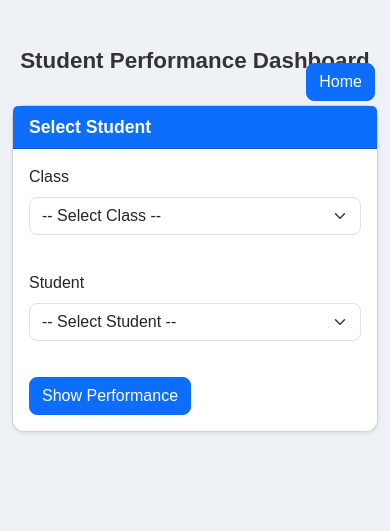
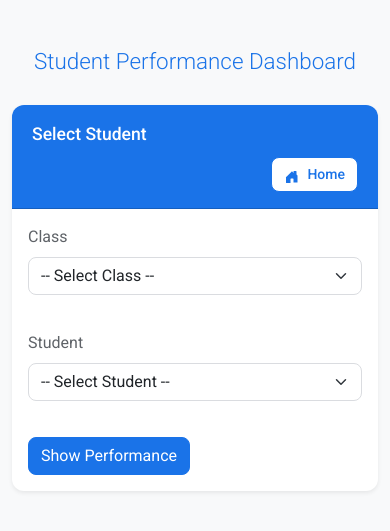
Before and after one commit to teluguabbai/school, a Django app: template school/templates/student_performance.html in a window 390 px wide. Shown: the top 531 px of the page. Run offline with Django 4.2, Linux system fonts and the light colour scheme; the template is opened without the code that fills it, so the values that code supplies are empty.

Commit message:
Update student_performance.html

```diff
--- a/school/templates/student_performance.html
+++ b/school/templates/student_performance.html
@@ -1,70 +1,127 @@
+{% load static %}
 <!DOCTYPE html>
 <html lang="en">
 <head>
     <meta charset="UTF-8">
     <meta name="viewport" content="width=device-width, initial-scale=1">
     <title>Student Performance Dashboard - SDR School</title>
+    <link href="https://fonts.googleapis.com/css2?family=Roboto:wght@300;400;500;700&display=swap" rel="stylesheet">
     <link href="https://cdn.jsdelivr.net/npm/bootstrap@5.3.3/dist/css/bootstrap.min.css" rel="stylesheet">
     <style>
+        /* BASE STYLES - GOOGLE/MATERIAL INSPIRED */
         body {
-            background-color: #eef2f7;
-            font-family: Arial, sans-serif;
+            background-color: #f8f9fa; /* Lighter background */
+            font-family: 'Roboto', sans-serif; /* Google Font */
+            color: #3c4043; /* Google's dark text color */
         }
 
         h2 {
-            font-weight: 700;
+            font-weight: 300; /* Lighter font for modern title */
+            font-size: 2rem;
             margin-bottom: 30px;
             text-align: center;
-            color: #333;
+            color: #1a73e8; /* Google Blue */
         }
 
         .card {
+            border: none; /* Remove default border */
             border-radius: 12px;
-            box-shadow: 0 5px 15px rgba(0,0,0,0.1);
+            /* Subtle, multi-layer shadow for elevation */
+            box-shadow: 0 1px 2px 0 rgba(60, 64, 67, .15), 0 2px 6px 2px rgba(60, 64, 67, .05);
+            transition: box-shadow 0.3s ease;
         }
 
+        .card:hover {
+             box-shadow: 0 4px 8px 0 rgba(60, 64, 67, .2), 0 6px 20px 0 rgba(60, 64, 67, .1);
+        }
+
+        /* CARD HEADERS - Use Flexbox for button alignment */
         .card-header {
-            font-weight: 600;
+            font-weight: 500;
             font-size: 1.1rem;
+            padding: 1rem 1.25rem;
+            border-radius: 12px 12px 0 0 !important;
+            /* Flexbox for perfect alignment of header title and button */
+            display: flex;
+            justify-content: space-between;
+            align-items: center;
         }
+
+        /* Custom Card Header Colors for Google Aesthetic */
+        .card-header.bg-primary { background-color: #1a73e8 !important; }
+        .card-header.bg-success { background-color: #34a853 !important; }
+        .card-header.bg-warning { background-color: #fbbc05 !important; color: #3c4043 !important; }
+        .card-header.bg-info { background-color: #4285f4 !important; }
+
 
         table th, table td {
             vertical-align: middle !important;
+            border-color: #dadce0; /* Lighter table borders */
         }
 
         .table-striped tbody tr:nth-of-type(odd) {
-            background-color: rgba(0,0,0,.05);
+            background-color: #f5f5f5; /* Lighter stripe color */
+        }
+
+        table tbody tr:hover {
+            background-color: #e8f0fe; /* Light Google Blue on hover */
         }
 
         .summary-card p {
             font-size: 1rem;
             margin-bottom: 0.3rem;
+            color: #5f6368;
         }
 
         .form-label {
-            font-weight: 500;
+            font-weight: 400;
+            color: #5f6368;
         }
 
         select.form-select {
             border-radius: 8px;
+            border-color: #dadce0;
         }
 
-        .btn-primary, .btn-primary:hover {
+        .btn-primary {
+            background-color: #1a73e8;
+            border-color: #1a73e8;
             border-radius: 8px;
+            transition: background-color 0.2s;
+        }
+        .btn-primary:hover {
+            background-color: #1764cc;
+            border-color: #1764cc;
         }
 
         .table-responsive {
-            margin-top: 15px;
+            margin-top: 5px; /* Reduced margin */
         }
 
-        /* Home button style */
+        /* HOME BUTTON RE-STYLED AND POSITIONED */
+        /* Removed original .home-btn position: absolute; */
         .home-btn {
-            position: absolute;
-            top: 20px;
-            right: 20px;
+            background-color: #fff;
+            color: #1a73e8 !important;
+            border: 1px solid #1a73e8;
+            padding: 0.375rem 0.75rem;
+            font-weight: 500;
+            border-radius: 8px;
+            text-decoration: none;
+        }
+        .home-btn:hover {
+            background-color: #e8f0fe; /* Light blue hover */
+            color: #1764cc !important;
         }
 
-        /* Responsive adjustments */
+        /* Table header style */
+        table thead th {
+            background-color: #1a73e8; /* Google Blue for table header */
+            color: #fff;
+            border-color: #1a73e8;
+        }
+
+        /* RESPONSIVE ADJUSTMENTS */
         @media (max-width: 768px) {
             .row .col-md-6 {
                 margin-bottom: 20px;
@@ -72,9 +129,15 @@
             h2 {
                 font-size: 1.6rem;
             }
-            .home-btn {
-                top: 15px;
-                right: 15px;
+            /* Adjustments for Home button inside header on small screens */
+            .card-header {
+                flex-direction: column;
+                align-items: flex-start;
+                padding-bottom: 1rem;
+            }
+            .card-header .home-btn {
+                margin-top: 10px;
+                align-self: flex-end; /* Pushes button to the right */
             }
         }
 
@@ -83,30 +146,21 @@
                 font-size: 1.4rem;
             }
         }
-
-        /* Table header style */
-        table thead th {
-            background-color: #0d6efd;
-            color: #fff;
-        }
-
-        table tbody tr:hover {
-            background-color: rgba(13,110,253,0.1);
-        }
     </style>
 </head>
 <body>
 
-<div class="container my-5 position-relative">
+<div class="container my-5"> <h2>Student Performance Dashboard</h2>
 
-    <!-- Home Button -->
-    <a href="{% url 'home' %}" class="btn btn-primary home-btn">Home</a>
-
-    <h2>Student Performance Dashboard</h2>
-
-    <!-- Student Selection -->
     <div class="card shadow-sm mb-4">
-        <div class="card-header bg-primary text-white">Select Student</div>
+        <div class="card-header bg-primary text-white">
+            <span>Select Student</span>
+            <a href="{% url 'home' %}" class="btn btn-sm home-btn">
+                <svg xmlns="http://www.w3.org/2000/svg" width="16" height="16" fill="currentColor" class="bi bi-house-door-fill me-1" viewBox="0 0 16 16">
+                    <path d="M6.5 14.5v-3.505c0-.245.25-.495.5-.495h2c.25 0 .5.25.5.495v3.505h4v-7l-1-1V3.5a.5.5 0 0 0-.5-.5h-2a.5.5 0 0 0-.5.5V5L8 3.207l-5.5 5.5A.5.5 0 0 0 2 9.5v5a.5.5 0 0 0 .5.5h4z"/>
+                </svg> Home
+            </a>
+        </div>
         <div class="card-body">
             <form method="GET">
                 <div class="row g-3">
@@ -145,7 +199,6 @@
     </div>
 
     {% if selected_student %}
-    <!-- Student Details -->
     <div class="card shadow-sm mb-4">
         <div class="card-header bg-success text-white">Student Details</div>
         <div class="card-body summary-card">
@@ -155,18 +208,19 @@
         </div>
     </div>
 
-    <div class="row">
-        <!-- Attendance Summary -->
+    <div class="row g-4">
         <div class="col-md-6">
-            <div class="card shadow-sm mb-4">
+            <div class="card shadow-sm h-100">
                 <div class="card-header bg-warning text-dark">Attendance Summary</div>
                 <div class="card-body summary-card">
                     {% if attendance_summary %}
                         <table class="table table-bordered mb-0">
-                            <tr><th>Total Days</th><td>{{ attendance_summary.total }}</td></tr>
-                            <tr><th>Present</th><td>{{ attendance_summary.present }}</td></tr>
-                            <tr><th>Absent</th><td>{{ attendance_summary.absent }}</td></tr>
-                            <tr><th>Percentage</th><td>{{ attendance_summary.percentage|floatformat:2 }}%</td></tr>
+                            <tbody>
+                                <tr><th>Total Days</th><td>{{ attendance_summary.total }}</td></tr>
+                                <tr><th>Present</th><td class="text-success fw-bold">{{ attendance_summary.present }}</td></tr>
+                                <tr><th>Absent</th><td class="text-danger fw-bold">{{ attendance_summary.absent }}</td></tr>
+                                <tr><th>Percentage</th><td class="text-primary fw-bold">{{ attendance_summary.percentage|floatformat:2 }}%</td></tr>
+                            </tbody>
                         </table>
                     {% else %}
                         <p>No attendance data available.</p>
@@ -175,13 +229,12 @@
             </div>
         </div>
 
-        <!-- Marks Summary -->
         <div class="col-md-6">
-            <div class="card shadow-sm mb-4">
+            <div class="card shadow-sm h-100">
                 <div class="card-header bg-info text-white">Marks Summary</div>
                 <div class="card-body table-responsive">
                     {% if marks_summary %}
-                        <table class="table table-bordered table-striped">
+                        <table class="table table-striped table-hover table-sm">
                             <thead>
                                 <tr>
                                     <th>Subject</th>
@@ -196,7 +249,7 @@
                                         <tr>
                                             <td>{{ mark.subject }}</td>
                                             <td>{{ exam_type }}</td>
-                                            <td>{{ mark.marks }}</td>
+                                            <td class="text-success fw-bold">{{ mark.marks }}</td>
                                             <td>{{ mark.max_marks }}</td>
                                         </tr>
                                     {% endfor %}
@@ -213,5 +266,6 @@
     {% endif %}
 
 </div>
+<script src="https://cdn.jsdelivr.net/npm/bootstrap@5.3.3/dist/js/bootstrap.bundle.min.js"></script>
 </body>
 </html>
```
